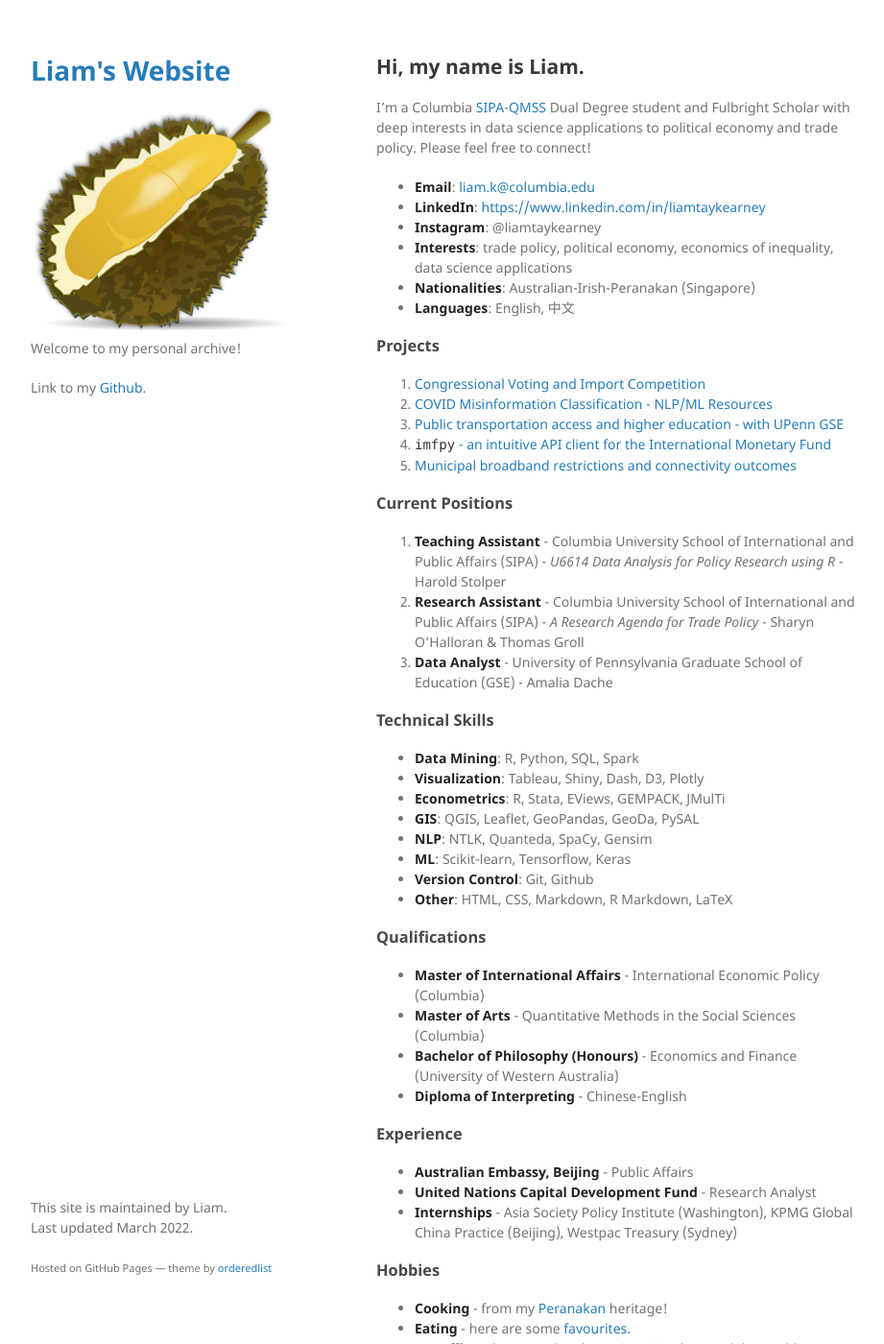
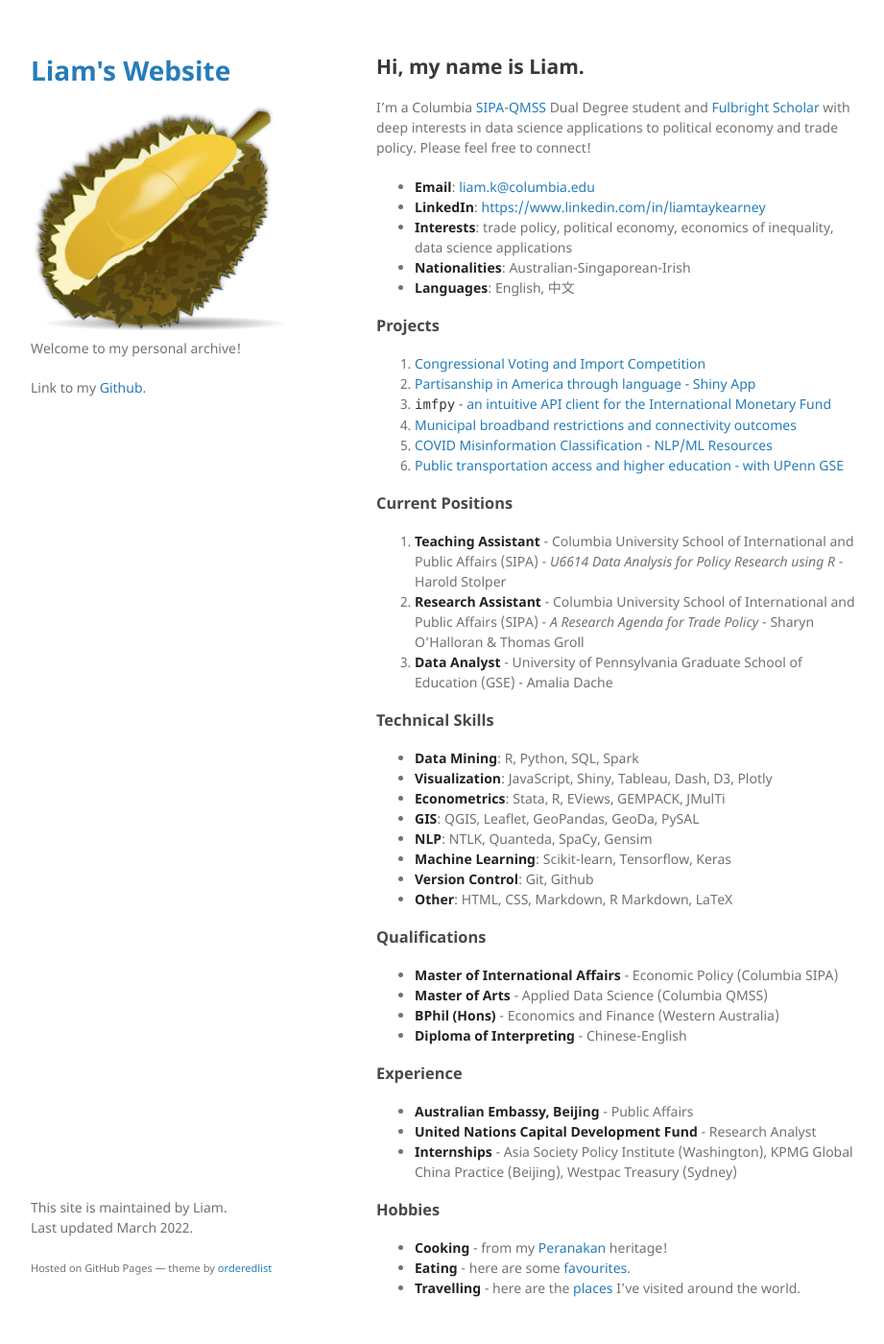
Before and after one commit to ltk2118/home, a Jekyll site: the page built from index.md, in a window 1280 px wide and 1400 px high. Shown: the whole window at 96% size, without its empty margins (178-1099 px from the left). Built offline with Jekyll 4.4.1, drawn with Linux system fonts in a browser that asks for light colours; our own code applies the rules of GitHub Pages for plain Markdown files.

Commit message:
update index.md

```diff
--- a/index.md
+++ b/index.md
@@ -1,21 +1,21 @@
 ## Hi, my name is Liam.
 
-I'm a Columbia [SIPA](https://www.sipa.columbia.edu/)-[QMSS](https://www.qmss.columbia.edu/) Dual Degree student and Fulbright Scholar with deep interests in data science applications to political economy and trade policy. Please feel free to connect!
+I'm a Columbia [SIPA](https://www.sipa.columbia.edu/)-[QMSS](https://www.qmss.columbia.edu/) Dual Degree student and [Fulbright Scholar](https://www.fulbright.org.au/scholarships/anne-wexler-australian/) with deep interests in data science applications to political economy and trade policy. Please feel free to connect!
 
 - **Email**: [liam.k@columbia.edu](mailto:liam.k@columbia.edu)
 - **LinkedIn**: [https://www.linkedin.com/in/liamtaykearney](https://www.linkedin.com/in/liamtaykearney)
-- **Instagram**: @liamtaykearney
 - **Interests**: trade policy, political economy, economics of inequality, data science applications
-- **Nationalities**: Australian-Irish-Peranakan (Singapore)
+- **Nationalities**: Australian-Singaporean-Irish
 - **Languages**: English, 中文
 
 ### Projects
 
 1. [Congressional Voting and Import Competition](subpages/congress_trade.md)
-2. [COVID Misinformation Classification - NLP/ML Resources](subpages/covid_misinfo.md)
-3. [Public transportation access and higher education - with UPenn GSE](https://github.com/ltk2118/philadelphia-gis)
-4. [`imfpy` - an intuitive API client for the International Monetary Fund](subpages/imfpy.md)
-5. [Municipal broadband restrictions and connectivity outcomes](subpages/broadband.md)
+2. [Partisanship in America through language - Shiny App](https://newsapp-for-newsroom.shinyapps.io/partisanship-in-america/)
+3. [`imfpy` - an intuitive API client for the International Monetary Fund](subpages/imfpy.md)
+4. [Municipal broadband restrictions and connectivity outcomes](subpages/broadband.md)
+5. [COVID Misinformation Classification - NLP/ML Resources](subpages/covid_misinfo.md)
+6. [Public transportation access and higher education - with UPenn GSE](https://github.com/ltk2118/philadelphia-gis)
 
 ### Current Positions
 
@@ -26,19 +26,19 @@ I'm a Columbia [SIPA](https://www.sipa.columbia.edu/)-[QMSS](https://www.qmss.co
 ### Technical Skills
 
 - **Data Mining**: R, Python, SQL, Spark
-- **Visualization**: Tableau, Shiny, Dash, D3, Plotly
-- **Econometrics**: R, Stata, EViews, GEMPACK, JMulTi
+- **Visualization**: JavaScript, Shiny, Tableau, Dash, D3, Plotly
+- **Econometrics**: Stata, R, EViews, GEMPACK, JMulTi
 - **GIS**: QGIS, Leaflet, GeoPandas, GeoDa, PySAL
 - **NLP**: NTLK, Quanteda, SpaCy, Gensim
-- **ML**: Scikit-learn, Tensorflow, Keras
+- **Machine Learning**: Scikit-learn, Tensorflow, Keras
 - **Version Control**: Git, Github
 - **Other**: HTML, CSS, Markdown, R Markdown, LaTeX
 
 ### Qualifications
 
-* **Master of International Affairs** - International Economic Policy (Columbia)
-* **Master of Arts** - Quantitative Methods in the Social Sciences (Columbia)
-* **Bachelor of Philosophy (Honours)** - Economics and Finance (University of Western Australia)
+* **Master of International Affairs** - Economic Policy (Columbia SIPA)
+* **Master of Arts** - Applied Data Science (Columbia QMSS)
+* **BPhil (Hons)** - Economics and Finance (Western Australia)
 * **Diploma of Interpreting** - Chinese-English
 
 ### Experience
```
